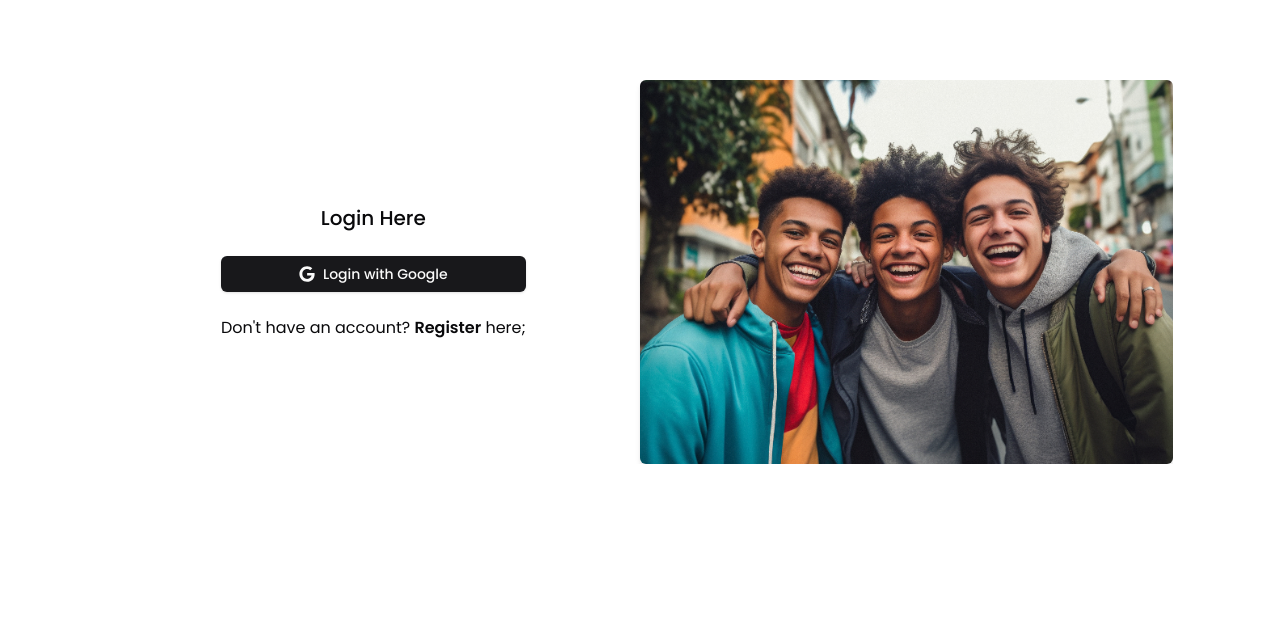
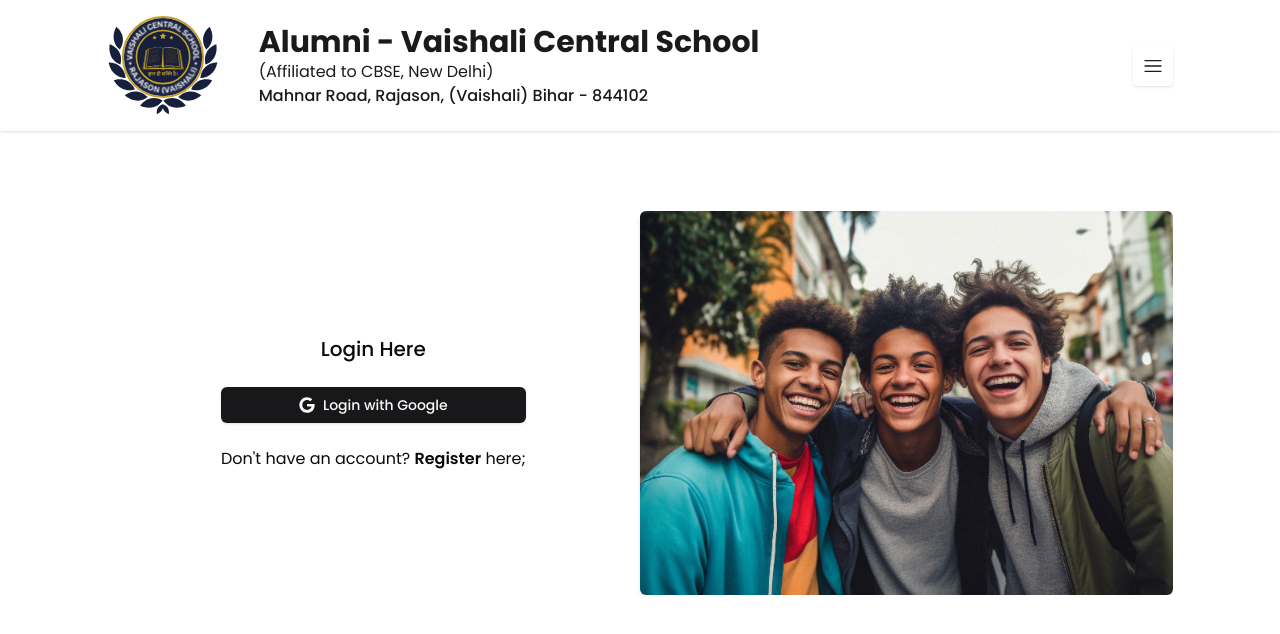
Before and after one commit to the-bipu/vcs-alumni, a Next.js app: page /auth/login in a window 1280 px wide. Shown: the top 634 px of the page. Built offline with nearby package versions, Linux system fonts and the light colour scheme; no server answers.

Commit message:
update login page

```diff
--- /dev/null
+++ b/components/common/MiniNav.tsx
@@ -0,0 +1,51 @@
+'use client';
+
+import React, { useState } from 'react';
+import Image from 'next/image';
+import Link from 'next/link';
+import { HamburgerMenuIcon } from '@radix-ui/react-icons';
+
+const MiniNav = () => {
+    const [isActive, setIsActive] = useState(false);
+    const toggleNavbar = () => {
+        setIsActive(!isActive);
+    };
+
+    return (
+        <div className='flex flex-col w-full h-auto shadow'>
+            <div className='w-full h-auto py-4 flex items-center justify-center bg-[#fff] text-[#1a1a1a]'>
+
+                <div className='md:w-10/12 w-11/12 h-auto flex md:flex-row flex-col md:gap-0 gap-6 justify-between items-center relative'>
+
+                    <div className='flex md:flex-row flex-col md:gap-10 gap-4 items-center'>
+                        <Link href='/' className='cursor-pointer'>
+                            <Image src='/logo/vcs-logo.svg' alt='logo vaishali central school' width={200} height={80} className='md:w-28 w-24' />
+                        </Link>
+
+                        <div className='md:flex hidden flex-col text-left'>
+                            <div className='font-bold text-3xl'>Alumni - Vaishali Central School</div>
+                            <div className='font-normal'>(Affiliated to CBSE, New Delhi)</div>
+                            <div className='font-medium'>Mahnar Road, Rajason, (Vaishali) Bihar - 844102</div>
+                        </div>
+
+                        <div className='md:hidden flex flex-col text-center'>
+                            <div className='font-bold text-2xl'>Alumni</div>
+                            <div className='font-bold text-2xl'>Vaishali Central School</div>
+                            <div className='font-normal text-sm'>(Affiliated to CBSE, New Delhi)</div>
+                            <div className='font-medium text-sm'>Mahnar Road, Rajason, (Vaishali) Bihar - 844102</div>
+                        </div>
+                    </div>
+
+                    <Link href='/' className='flex w-10 h-10 rounded items-center justify-center cursor-pointer shadow' onClick={toggleNavbar}>
+                        <HamburgerMenuIcon className='w-5 h-5' />
+                    </Link>
+
+                </div>
+
+            </div>
+
+        </div>
+    )
+}
+
+export default MiniNav
--- a/pages/alumni.tsx
+++ b/pages/alumni.tsx
@@ -24,11 +24,10 @@ interface AlumniData {
 
 export default function Alumni({ alumniData }: any) {
     const { setActiveTab } = useContext(UserContext);
+
     useEffect(() => {
         setActiveTab('alumni');
     }, [setActiveTab]);
-
-    console.log(alumniData)
 
     return (
         <div className='min-h-screen bg-white'>
--- a/pages/auth/login.tsx
+++ b/pages/auth/login.tsx
@@ -1,5 +1,6 @@
 import Loader from '@/components/common/Loader';
 import Login from '@/components/common/Login'
+import MiniNav from '@/components/common/MiniNav';
 import { UserContext } from '@/context/userContext';
 import { useRouter } from 'next/router';
 import React, { useContext, useEffect } from 'react'
@@ -19,6 +20,7 @@ const LoginPage = () => {
     return (
         <>
             {loading && <Loader />}
+            <MiniNav />
             <Login />
         </>
     )
```
